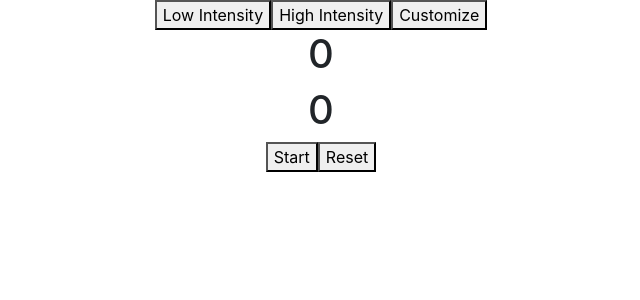
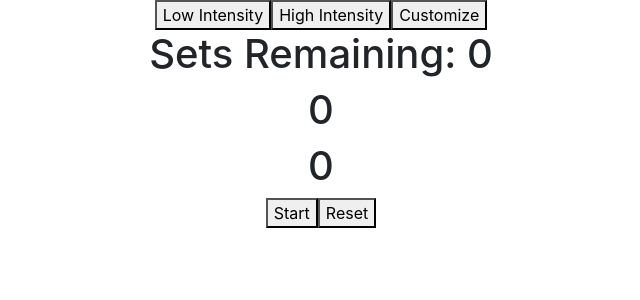
Before and after one commit to asabogal/interval-training-timer, a React (Create React App) app in the folder client/: page / in a window 1280 px wide. Shown: the top 300 px of the page, without its empty margins (319-959 px from the left). Built offline with nearby package versions, Linux system fonts and the light colour scheme.

Commit message:
deconstruct state in render and display sets

```diff
--- a/client/src/containers/Timer.js
+++ b/client/src/containers/Timer.js
@@ -113,6 +113,7 @@ class Timer extends React.Component {
 
     if (currentSeconds === 0) {
       clearInterval(this.intervalTimer)
+
     }
   }
 
@@ -120,15 +121,17 @@ class Timer extends React.Component {
 
   render() {
     console.log(this.state)
+    const { rest, interval, sets, running_sets } = this.state
+
     return (
       <div>
         <TimerSettings
           setHighIntensity={this.setHighIntensity}
           setLowIntensity={this.setLowIntensity}
         />
-
-        <h1>{this.state.rest}</h1>
-        <h1>{this.state.interval}</h1>
+        <h1>Sets Remaining: {sets}</h1>
+        <h1>{rest}</h1>
+        <h1>{interval}</h1>
 
         <button onClick={this.handleStartStop}>Start</button>
         <button>Reset</button>
```
